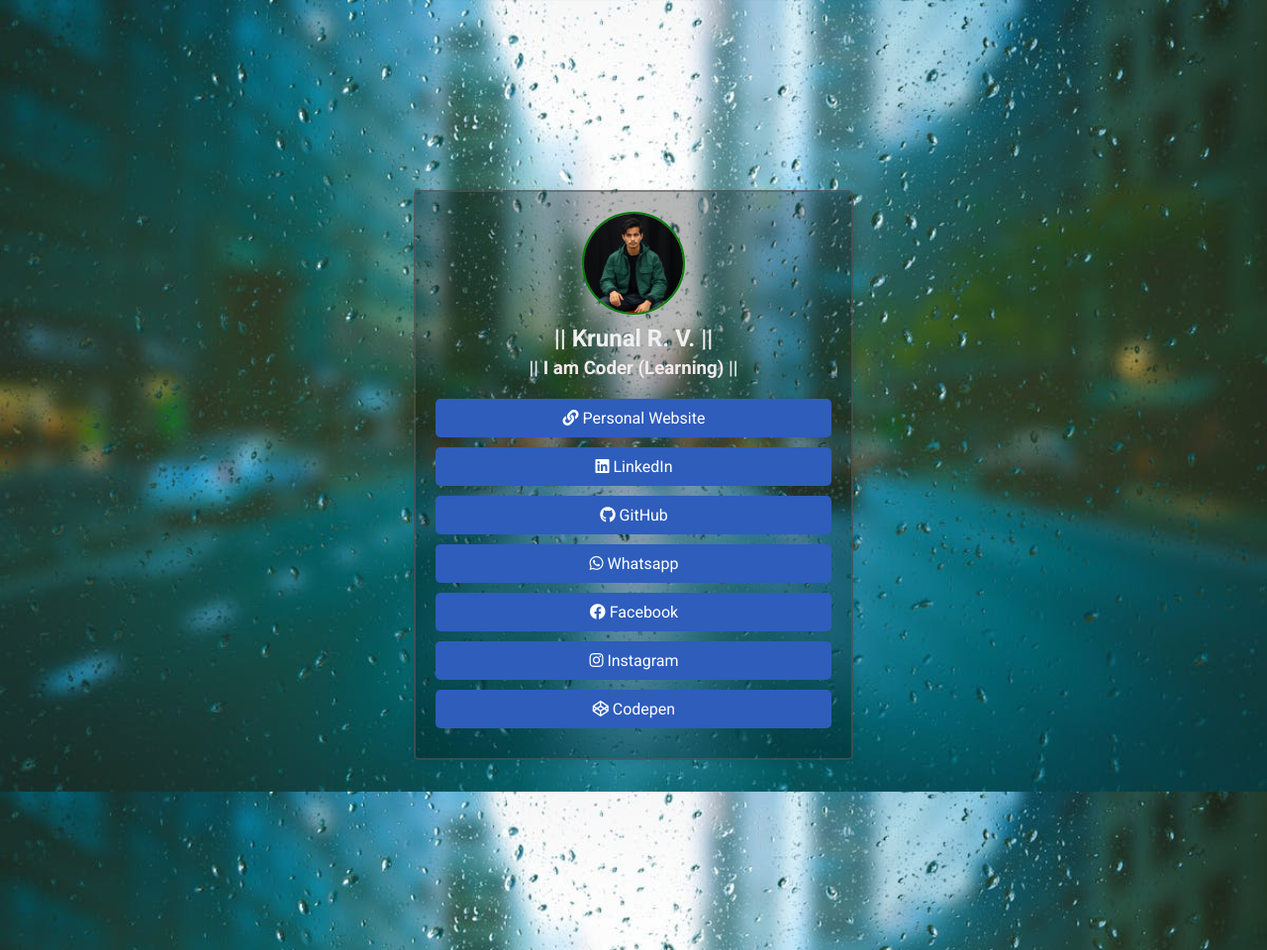
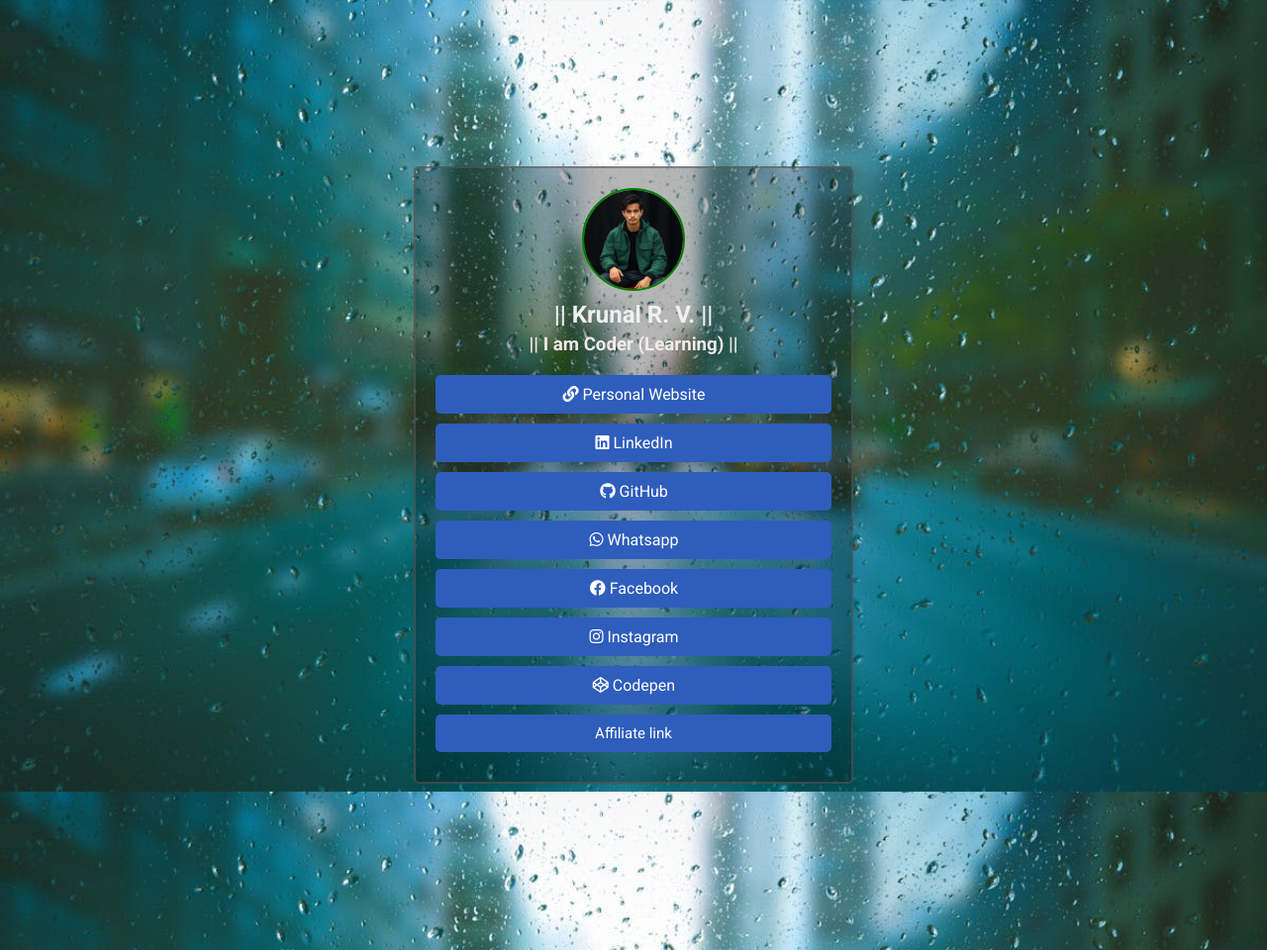
Before and after one commit to ackrunalrv/krvlinktree, a plain HTML site: page index.html in a window 1280 px wide. Shown: the whole page at 99% size. Drawn offline with Linux system fonts and the light colour scheme; files whose address does not match are found by name.

Commit message:
add affiliate link

```diff
--- a/index.html
+++ b/index.html
@@ -17,7 +17,7 @@
             <img alt="Profile picture of a person with a neutral expression, short hair, and wearing a plain shirt"
                 src="photoes/Profile.jpg" />
             <h1>
-                ||  Krunal R. V. ||
+                || Krunal R. V. ||
             </h1>
             <h3>
                 || I am Coder (Learning) ||
@@ -58,6 +58,10 @@
                 <i class="fab fa-codepen">
                 </i>
                 Codepen
+            </a>
+            <a href="https://skillpaisa.com?referrer_code=krunal.tabiyad" target="_blank" style="font-size: 15px;">
+                Affiliate link
+            </a>
         </div>
     </div>
     <script src="script.js"></script>
```
